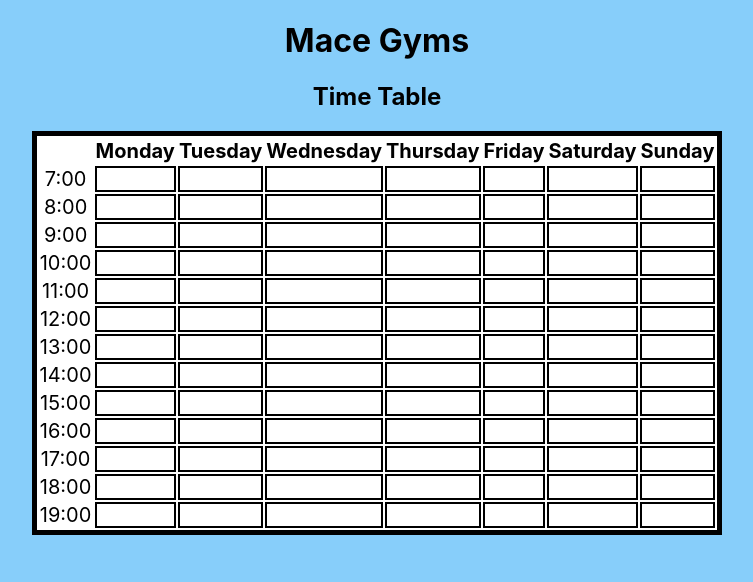
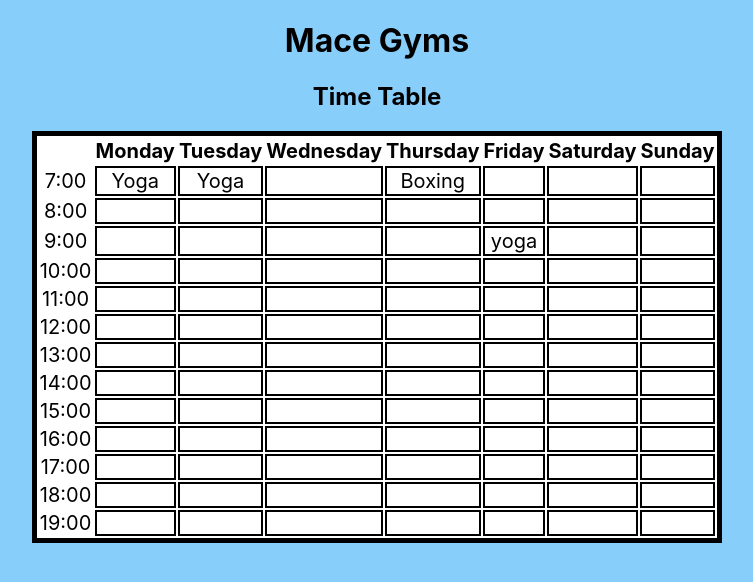
Before and after one commit to mace-akkari/maceGyms-React, a React (Create React App) app: page / in a window 1280 px wide. Shown: the top 582 px of the page, without its empty margins (263-1016 px from the left). Built offline with nearby package versions, Linux system fonts and the light colour scheme.

Commit message:
Pairing: matched data to time table, initial version

```diff
--- a/src/App.js
+++ b/src/App.js
@@ -1,4 +1,4 @@
-import React, { useEffect } from 'react';
+import React, { useEffect, useState } from 'react';
 import './App.css';
 import { getClasses } from './ExampleAPIData';
 import { Timetable } from './Timetable';
@@ -7,14 +7,16 @@ const DAYS = ["Monday", "Tuesday", "Wednesday", "Thursday", "Friday", "Saturday"
 const HOURS = [7, 8, 9, 10, 11, 12, 13, 14, 15, 16, 17, 18, 19]
 
 function App() {
+  const [appointments, setAppointments] = useState([]);
   useEffect(() => {
-    getClasses().then((days) => { console.log(days) })
+    getClasses().then((classes) => { setAppointments(classes) })
   }, []);
+
   return (
     <div className="App">
       <h1>Mace Gyms</h1>
       <h2>Time Table</h2>
-      <Timetable days={DAYS} hours={HOURS} />
+      <Timetable days={DAYS} hours={HOURS} appointments={appointments} />
     </div>
   );
 }
--- a/src/ExampleAPIData.js
+++ b/src/ExampleAPIData.js
@@ -1,40 +1,39 @@
 const CLASSES = [
     {
-        Time: 7,
-        Day: 1,
-        Class: "Yoga",
-        End: 8,
-        Instructor: "Maja"
+        startTime: 7,
+        day: 1,
+        description: "Yoga",
+        endTime: 8,
+        instructor: "Maja"
+    },
+    {
+        startTime: 7,
+        day: 0,
+        description: "Yoga",
+        endTime: 8,
+        instructor: "Maja"
 
     },
     {
-        Time: 7,
-        Day: 0,
-        Class: "Yoga",
-        End: 8,
-        Instructor: "Maja"
-
+        startTime: 9,
+        day: 4,
+        description: "yoga",
+        endTime: 11,
+        instructor: "Maja"
     },
     {
-        Time: 9,
-        Day: 4,
-        Class: "yoga",
-        End: 11,
-        Instructor: "Maja"
+        startTime: 7,
+        day: 3,
+        description: "Boxing",
+        endTime: 8,
+        instructor: "Mace"
     },
     {
-        Time: 7,
-        Day: 3,
-        Class: "Boxing",
-        End: 8,
-        Instructor: "Mace"
-    },
-    {
-        Time: 12,
-        Day: 7,
-        Class: "yogalaties",
-        End: 2,
-        Instructor: "Pat"
+        startTime: 12,
+        day: 7,
+        description: "yogalaties",
+        endTime: 2,
+        instructor: "Pat"
     },
 
 ];
--- a/src/Timetable.js
+++ b/src/Timetable.js
@@ -1,27 +1,37 @@
 import React from 'react';
+
+const getAppointment = (day, hour, appointments) => {
+  return appointments.find((appointment) => {
+    return appointment.day === day && appointment.startTime === hour;
+  });
+}
 
 const columnHeaders = (days) => ['', ...days].map(day => <th key={day}>{day}</th>);
 
-const columns = (days, rowHeading) => {
+const columns = (days, hour, appointments) => {
+  const getDay = (day, index) => {
+    const appointment = getAppointment(index, hour, appointments);
+    return (<td key={day}>{ appointment ? appointment.description : null }</td>)
+  }
   return (
     <>
-      <td>{rowHeading}</td>
-      {days.map(day => (<td key={day}></td>))}
+      <td>{`${hour}:00`}</td>
+      {days.map(getDay)}
     </>
   );
 }
 
-const rows = (days, hours) => hours.map(hour => (<tr key={hour}>{columns(days, `${hour}:00`)}</tr>));
+const rows = (days, hours, appointments) => hours.map(hour => (<tr key={hour}>{columns(days, hour, appointments)}</tr>));
 
 export const Timetable = (props) => {
-  const { days, hours } = props
+  const { days, hours, appointments } = props;
   return (
     <table className="time-table">
       <thead>
         <tr>{columnHeaders(days)}</tr>
       </thead>
       <tbody>
-        {rows(days, hours)}
+        {rows(days, hours, appointments)}
       </tbody>
     </table>
   );
```
